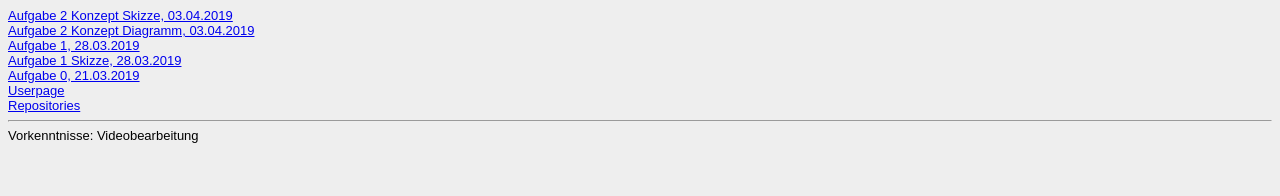
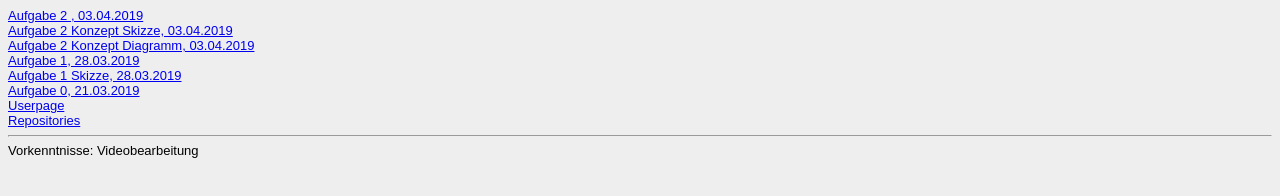
Before and after one commit to dennisbenz/dennisbenz.github.io, a plain HTML site: page Steckbrief/steckbrief.htm in a window 1280 px wide. Drawn offline with Linux system fonts and the light colour scheme.

Commit message:
AUfgabe 2 hochgeladen

```diff
--- a/Steckbrief/steckbrief.htm
+++ b/Steckbrief/steckbrief.htm
@@ -5,7 +5,7 @@
 <!-- diese Zeile zuvor löschen
 <a href="Datenadresse eintragen" target="_blank">Aufgabe 1a, 1.1.2015</a></br>
 und diese -->
-
+<a href="https://dennisbenz.github.io/Aufgabe2/Aufgabe2.html" target="_blank">Aufgabe 2 , 03.04.2019</a><br>
 <a href="https://dennisbenz.github.io/Aufgabe02/skizze aufgabe 2.jpg" target="_blank">Aufgabe 2 Konzept Skizze, 03.04.2019</a><br>
 <a href="https://dennisbenz.github.io/Aufgabe02/Diagramm Aufgabe2.jpg" target="_blank">Aufgabe 2 Konzept Diagramm, 03.04.2019</a><br>
 <a href="https://dennisbenz.github.io/EIA2/Aufgabe1/Aufgabe1.pdf" target="_blank">Aufgabe 1, 28.03.2019</a><br>
```
